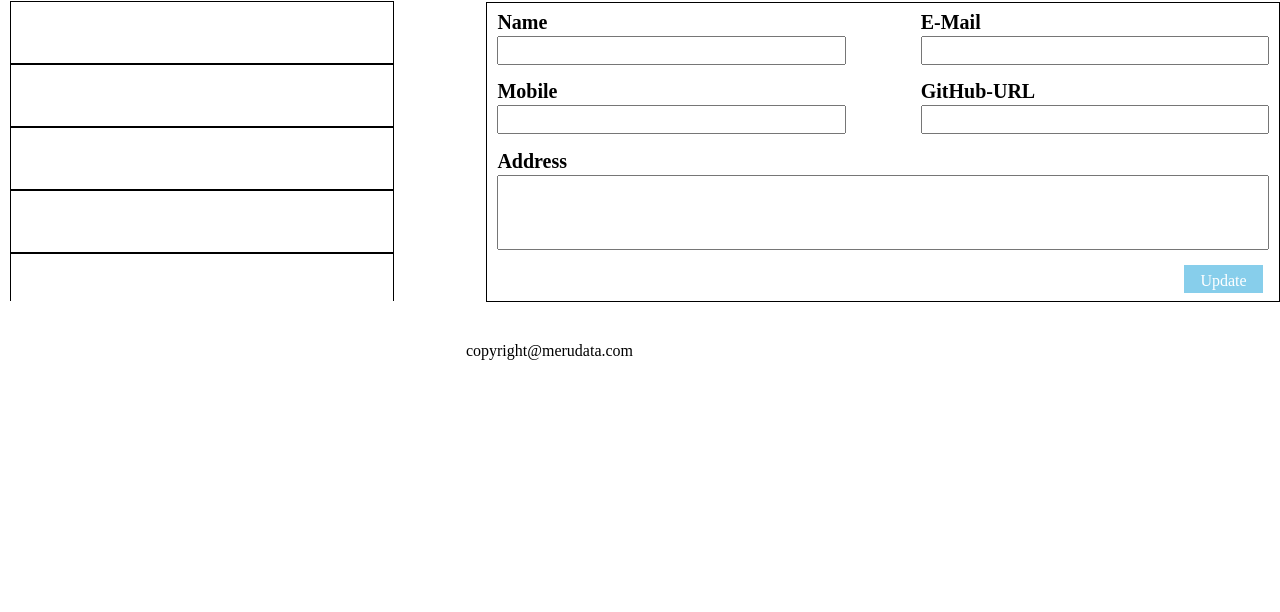
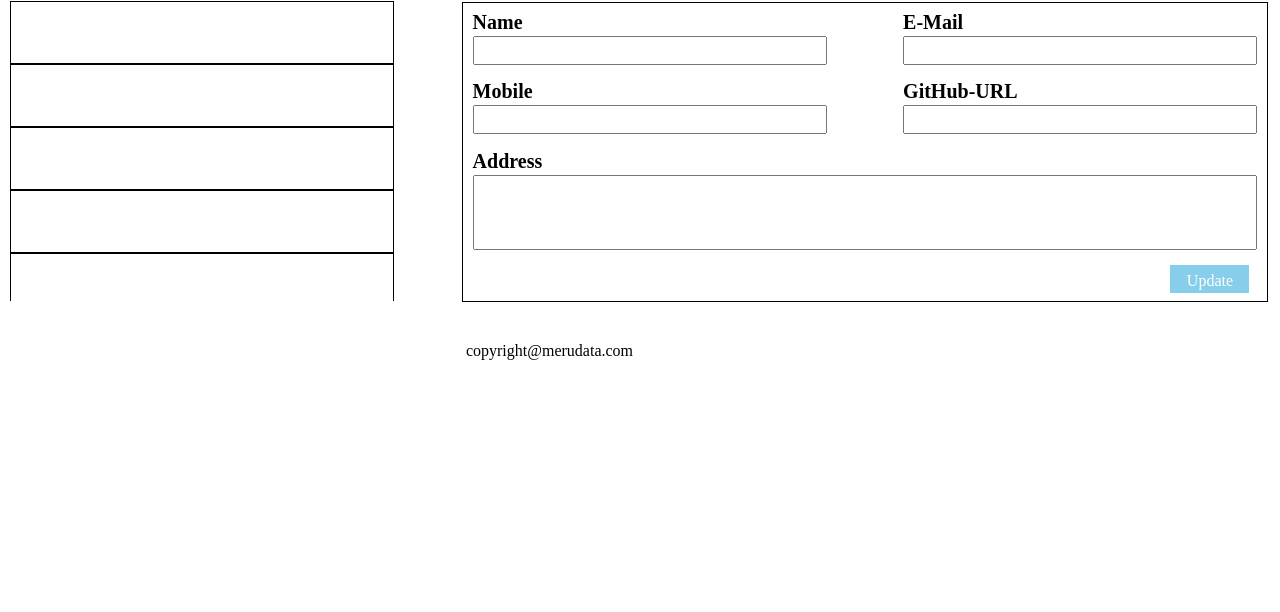
Before and after one commit to Prakhar70/Meru-Data-internship, a plain HTML site: page index.html in a window 1280 px wide. Shown: the part 188-800 px from the top of the page. Drawn offline with Linux system fonts and the light colour scheme.

Commit message:
Update style.css

```diff
--- a/style.css
+++ b/style.css
@@ -53,7 +53,8 @@ body {
 }
 
 .Details {
-    width: 62%;
+    width: 63%;
+    margin-right: 12px;
     /* height: 114%; */
 }
 
```
